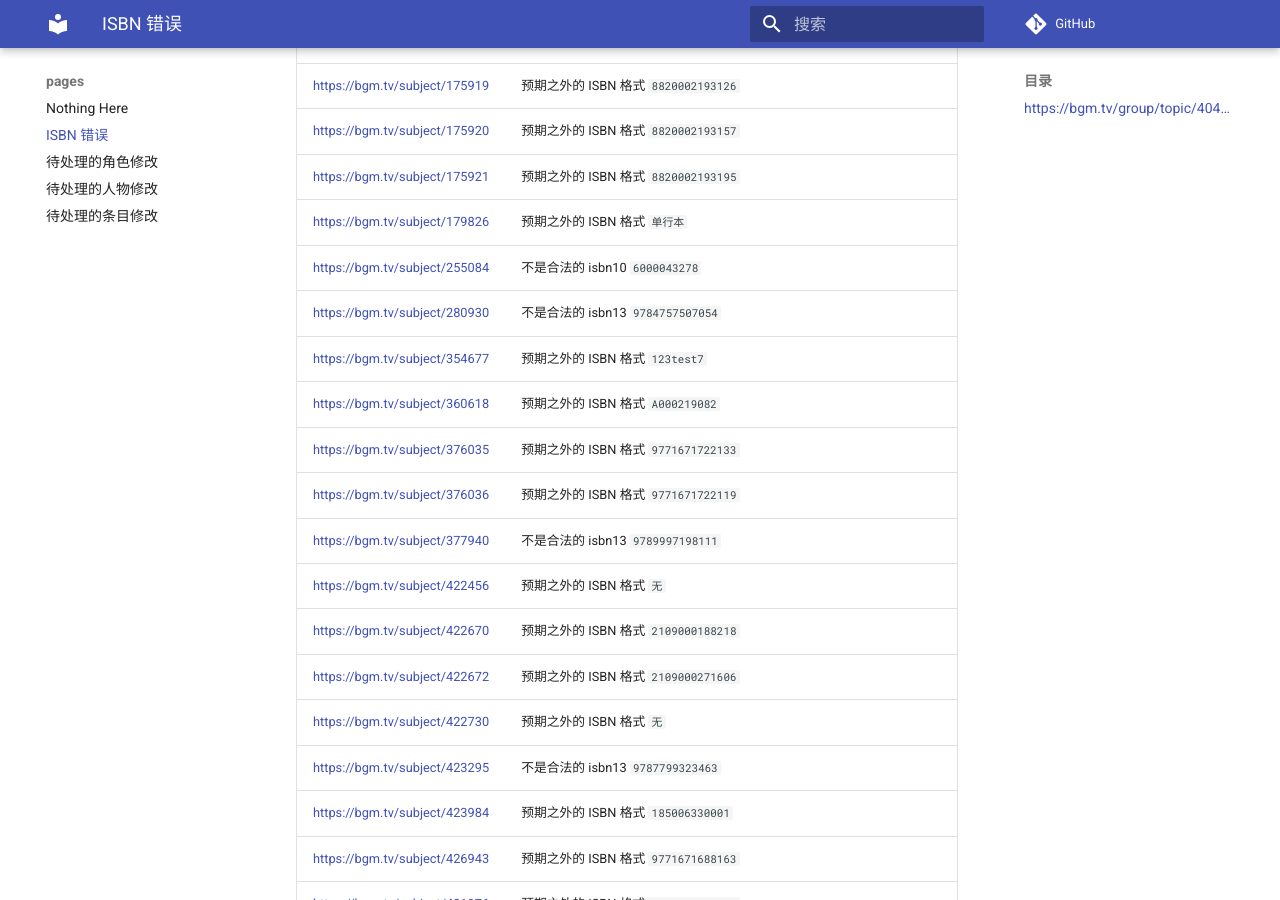
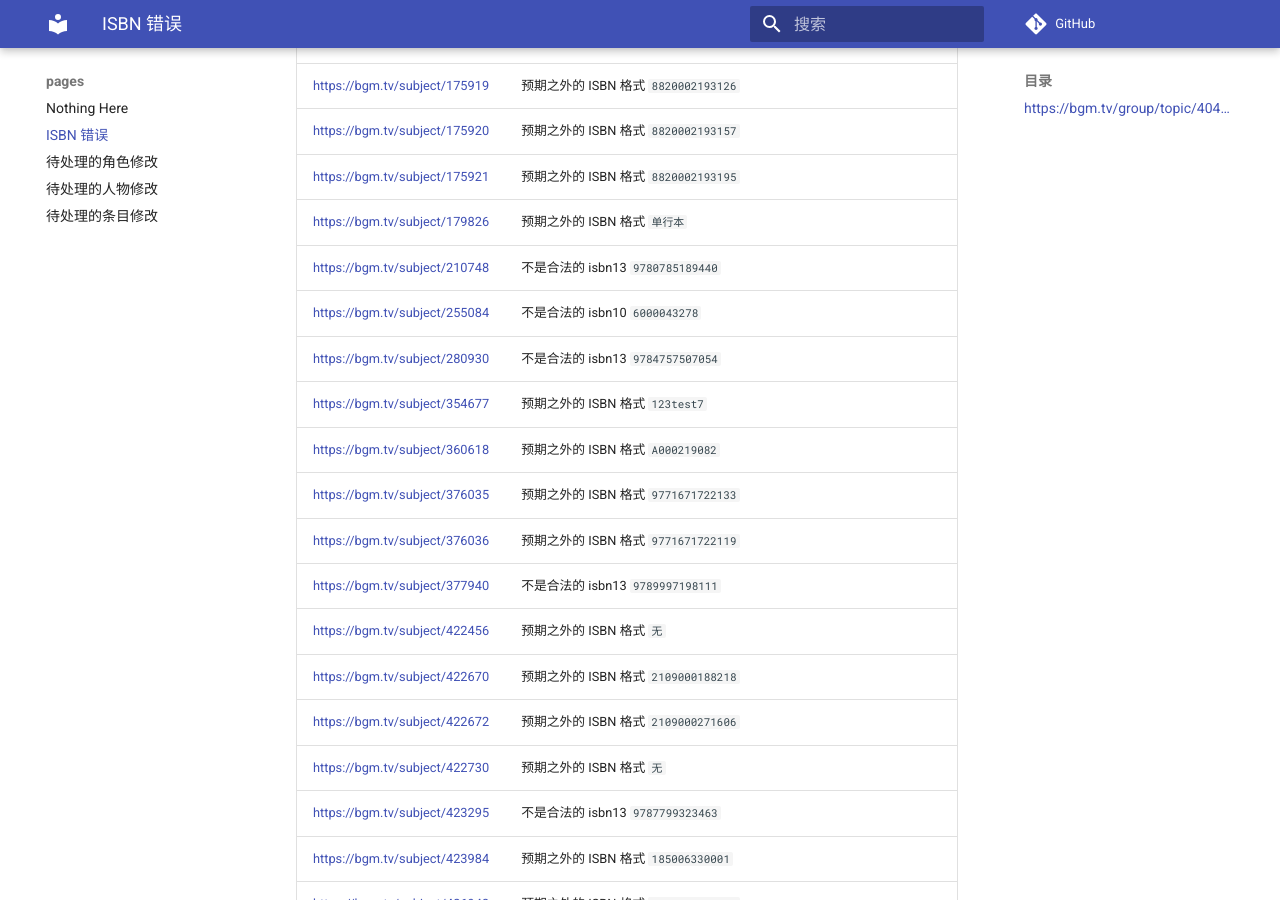
Before and after one commit to trim21/bangumi-pages, an MkDocs documentation site: the page built from docs/isbn.md, in a window 1280 px wide and 900 px high, scrolled down 2892 px. Built offline with MkDocs 1.6.1 and Material for MkDocs 9.7.7, drawn with Linux system fonts in a browser that asks for light colours; comment, search, counter and statistics services are not loaded; part of the change alters nothing that is shown.

Commit message:
update isbn.md

```diff
--- a/docs/isbn.md
+++ b/docs/isbn.md
@@ -1,7 +1,7 @@
 # ISBN 错误
 ## <https://bgm.tv/group/topic/404801>
 
-total 235
+total 236
 
 | url | error |
 | --- |  ---  |
@@ -67,6 +67,7 @@ total 235
 | <https://bgm.tv/subject/175920> | 预期之外的 ISBN 格式 `8820002193157` |
 | <https://bgm.tv/subject/175921> | 预期之外的 ISBN 格式 `8820002193195` |
 | <https://bgm.tv/subject/179826> | 预期之外的 ISBN 格式 `单行本` |
+| <https://bgm.tv/subject/210748> | 不是合法的 isbn13 <code>9780785189440</code> |
 | <https://bgm.tv/subject/255084> | 不是合法的 isbn10 <code>6000043278</code> |
 | <https://bgm.tv/subject/280930> | 不是合法的 isbn13 <code>9784757507054</code> |
 | <https://bgm.tv/subject/354677> | 预期之外的 ISBN 格式 `123test7` |
```
